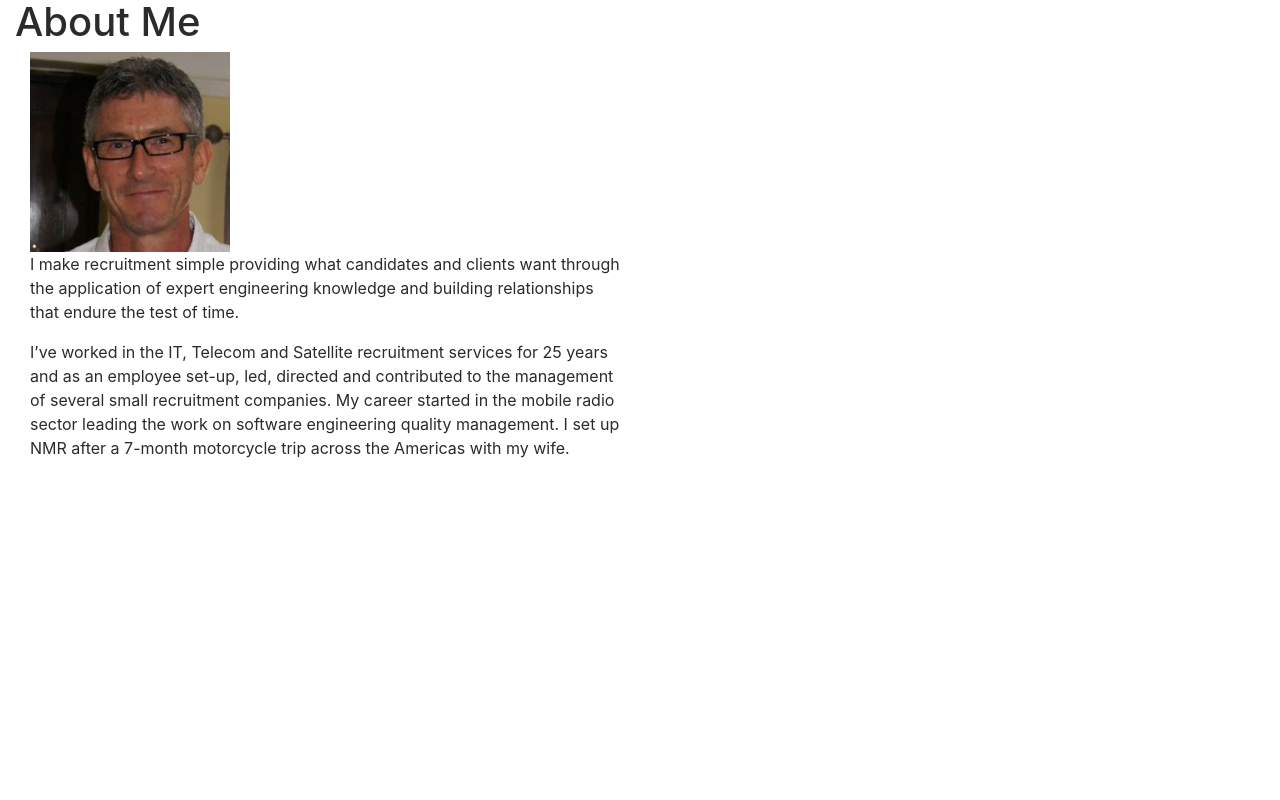
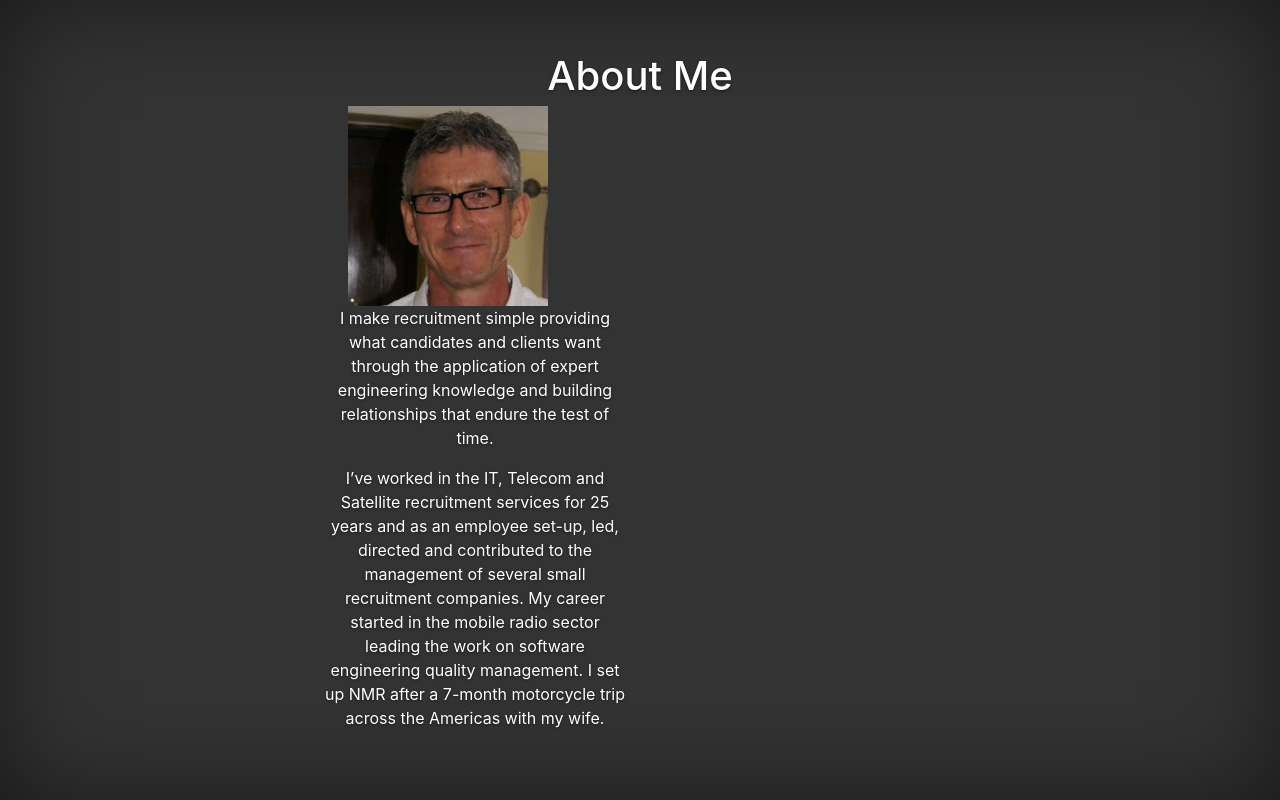
Before and after one commit to JosephMcArthur/Neil_McArthur_Website, a plain HTML site: page template/cover/about.html in a window 1280 px wide. Drawn offline with nearby package versions, Linux system fonts and the light colour scheme; files that its build step writes are made by us from their sources.

Commit message:
Updating about to new template

```diff
--- a/template/cover/about.html
+++ b/template/cover/about.html
@@ -5,24 +5,58 @@
     <meta http-equiv="X-UA-Compatible" content="IE=edge">
     <meta name="viewport" content="width=device-width, initial-scale=1">
     <!-- The above 3 meta tags *must* come first in the head; any other head content must come *after* these tags -->
-    <title>Bootstrap 101 Template</title>
+    <meta name="description" content="">
+    <meta name="author" content="">
+    <link rel="icon" href="../../favicon.ico">
 
-    <!-- Bootstrap -->
-    <link href="css/bootstrap.min.css" rel="stylesheet">
+    <title>Cover Template for Bootstrap</title>
+
+    <!-- Bootstrap core CSS -->
+    <link href="../../dist/css/bootstrap.min.css" rel="stylesheet">
+
+    <!-- IE10 viewport hack for Surface/desktop Windows 8 bug -->
+    <link href="../../assets/css/ie10-viewport-bug-workaround.css" rel="stylesheet">
+
+    <!-- Custom styles for this template -->
+    <link href="cover.css" rel="stylesheet">
+
+    <!-- Just for debugging purposes. Don't actually copy these 2 lines! -->
+    <!--[if lt IE 9]><script src="../../assets/js/ie8-responsive-file-warning.js"></script><![endif]-->
+    <script src="../../assets/js/ie-emulation-modes-warning.js"></script>
 
     <!-- HTML5 shim and Respond.js for IE8 support of HTML5 elements and media queries -->
-    <!-- WARNING: Respond.js doesn't work if you view the page via file:// -->
     <!--[if lt IE 9]>
       <script src="https://oss.maxcdn.com/html5shiv/3.7.3/html5shiv.min.js"></script>
       <script src="https://oss.maxcdn.com/respond/1.4.2/respond.min.js"></script>
     <![endif]-->
-
-	 <!-- copied from https://getbootstrap.com/getting-started/ -->
-
   </head>
 
-<div>
-<div class="container-fluid">
+  <body>
+
+    <div class="site-wrapper">
+
+      <div class="site-wrapper-inner">
+
+        <div class="cover-container">
+
+<!-- no header required
+
+          <div class="masthead clearfix">
+            <div class="inner">
+              <h3 class="masthead-brand">Cover</h3>
+              <nav>
+                <ul class="nav masthead-nav">
+                  <li class="active"><a href="#">Home</a></li>
+                  <li><a href="#">Features</a></li>
+                  <li><a href="#">Contact</a></li>
+                </ul>
+              </nav>
+            </div>
+          </div>
+
+-->
+
+          <div class="inner cover">
 
             <h1>About Me</h1>
 
@@ -37,7 +71,24 @@
 
             <p>I’ve worked in the IT, Telecom and Satellite recruitment services for 25 years and as an employee set-up, led, directed and contributed to the management of several small recruitment companies. My career started in the mobile radio sector leading the work on software engineering quality management. I set up NMR after a 7-month motorcycle trip across the Americas with my wife.</p>
 
+<!--
+
+Original cover template for <a href="http://getbootstrap.com">Bootstrap</a>, by <a href="https://twitter.com/mdo">@mdo</a>. Heavily edited before use.
+
+-->
         </div>
 
       </div>
+
     </div>
+
+    <!-- Bootstrap core JavaScript
+    ================================================== -->
+    <!-- Placed at the end of the document so the pages load faster -->
+    <script src="https://ajax.googleapis.com/ajax/libs/jquery/1.12.4/jquery.min.js"></script>
+    <script>window.jQuery || document.write('<script src="../../assets/js/vendor/jquery.min.js"><\/script>')</script>
+    <script src="../../dist/js/bootstrap.min.js"></script>
+    <!-- IE10 viewport hack for Surface/desktop Windows 8 bug -->
+    <script src="../../assets/js/ie10-viewport-bug-workaround.js"></script>
+  </body>
+</html>
```
Lines whose indentation alone changed are shown as unchanged.
